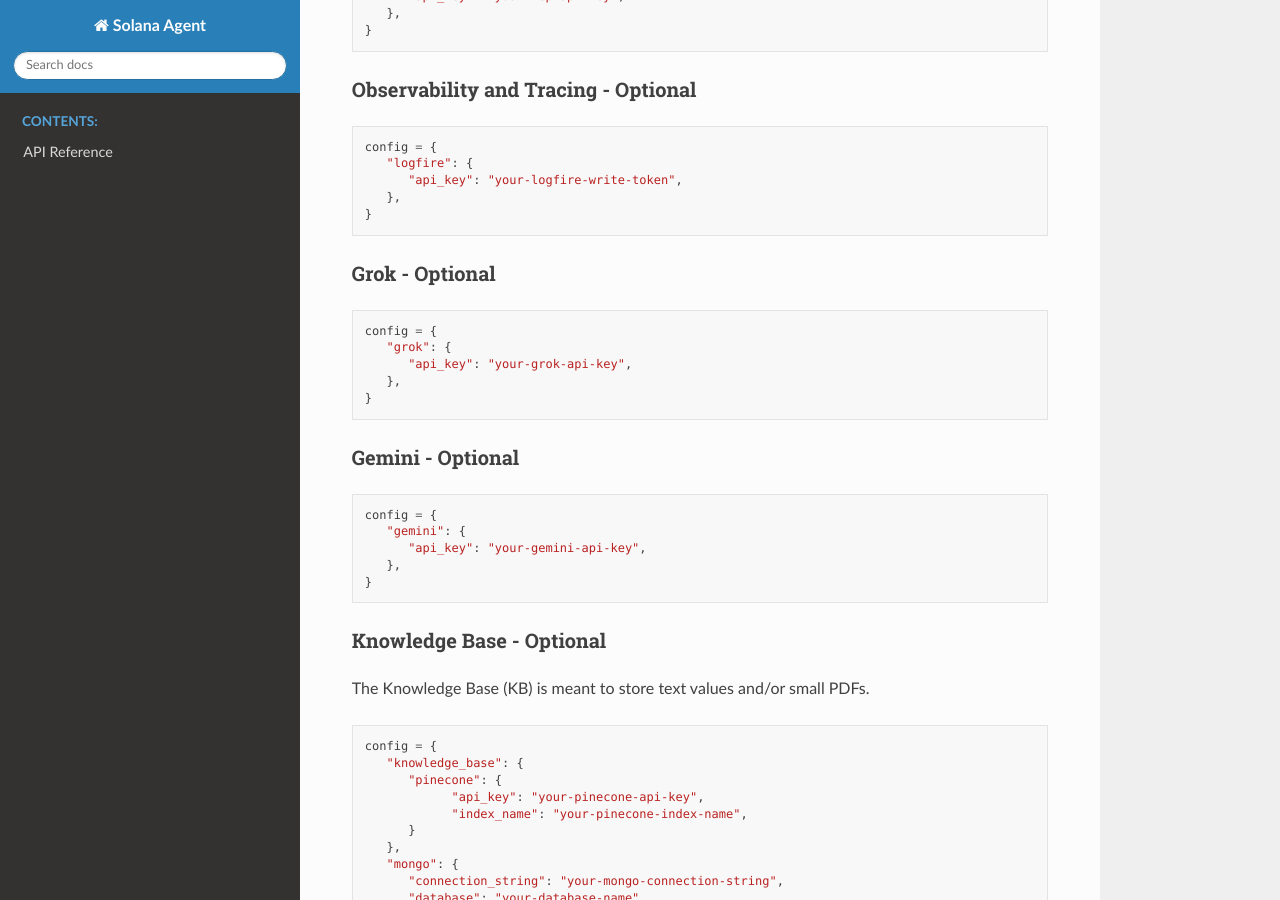
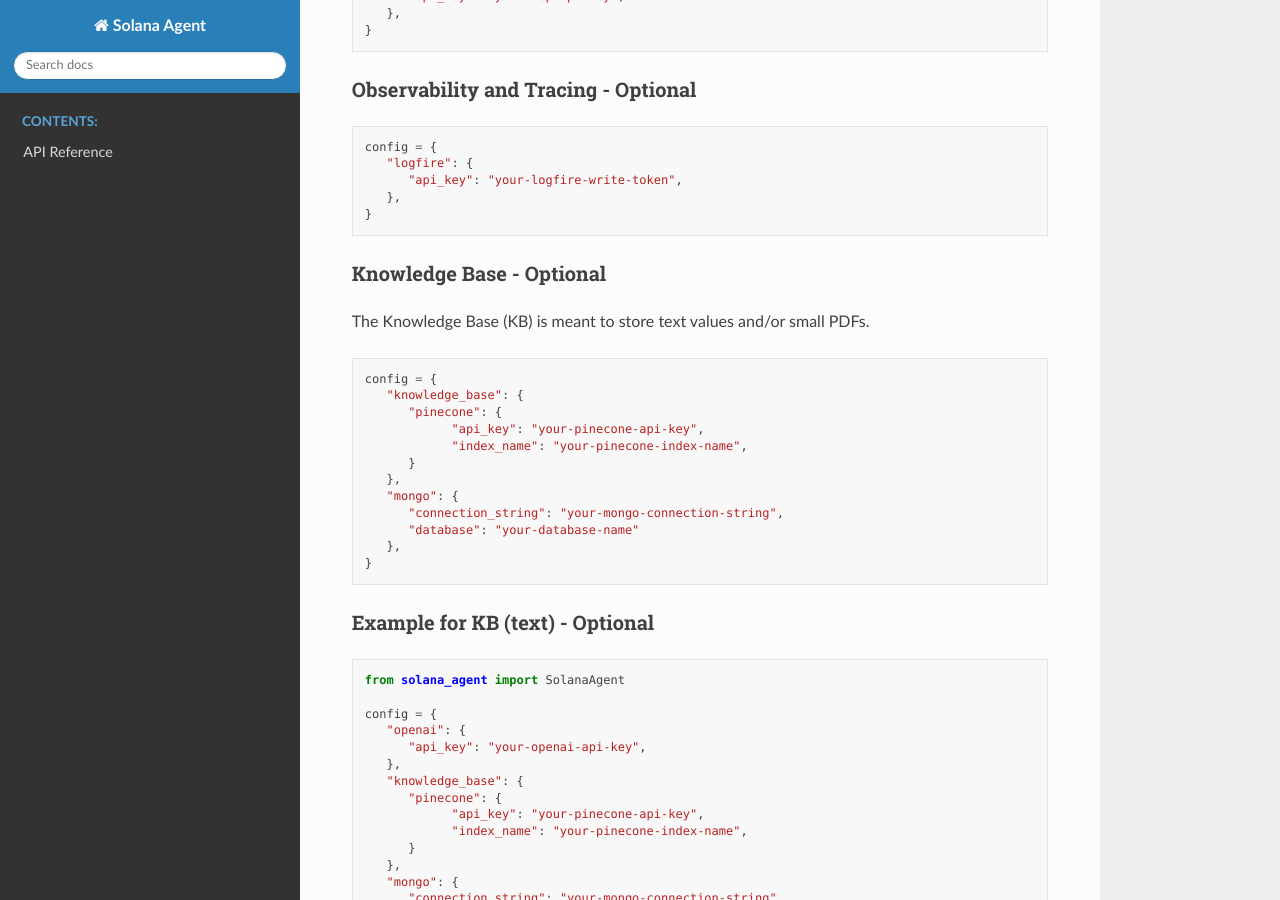
Before and after one commit to truemagic-coder/solana-agent, a Sphinx documentation site: the page built from docs/index.rst, in a window 1280 px wide and 900 px high, scrolled down 6220 px. Built offline with Sphinx 7.4.7 and the Read the Docs theme 3.1.0, drawn with Linux system fonts in a browser that asks for light colours.

Commit message:
v30.0.0 (#114)
* v30

* fix ver

```diff
--- a/docs/index.rst
+++ b/docs/index.rst
@@ -365,31 +365,6 @@ Observability and Tracing - Optional
          "api_key": "your-logfire-write-token",
       },
    }
-
-
-Grok - Optional
-~~~~~~~~~~~~~~~~
-
-.. code-block:: python
-
-   config = {
-      "grok": {
-         "api_key": "your-grok-api-key",
-      },
-   }
-
-
-Gemini - Optional
-~~~~~~~~~~~~~~~~~~~~~~~~~~~~
-
-.. code-block:: python
-
-   config = {
-      "gemini": {
-         "api_key": "your-gemini-api-key",
-      },
-   }
-
 
 Knowledge Base - Optional
 ~~~~~~~~~~~~~~~~~~~~~~~~~~~
--- a/pyproject.toml
+++ b/pyproject.toml
@@ -1,6 +1,6 @@
 [tool.poetry]
 name = "solana-agent"
-version = "29.3.0"
+version = "30.0.0"
 description = "AI Agents for Solana"
 authors = ["Bevan Hunt <bevan@bevanhunt.com>"]
 license = "MIT"
```
Also changed, not shown: README.md (+1 -48 lines), 4 other files.
